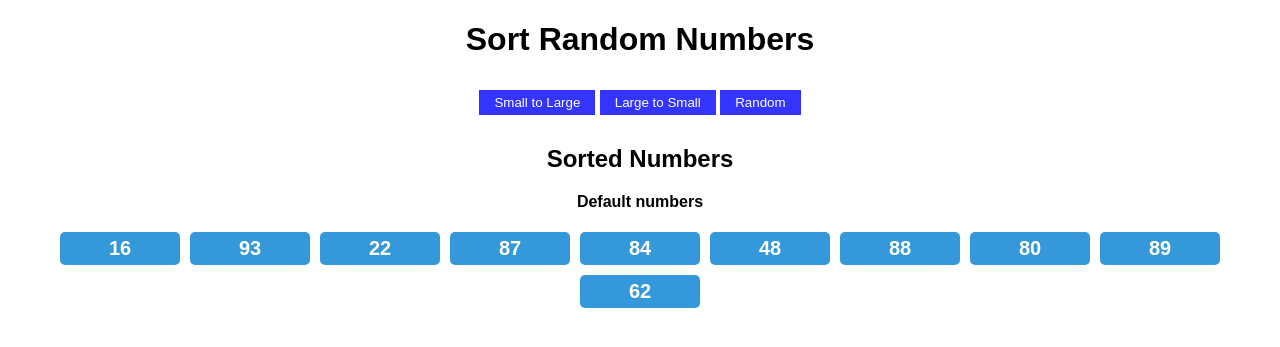
After one commit to Martin6363/php_user_data, a PHP site: page /lesson_3/index.html in a window 1280 px wide. The commit adds this page. Shown: the top 347 px of the page. Run offline with PHP 8.4, Linux system fonts and the light colour scheme.

Commit message:
ajax request

```diff
--- /dev/null
+++ b/lesson_3/ajax.js
@@ -0,0 +1,50 @@
+const numberDiv = document.getElementById("sortedNumbers");
+const inputSubmit = document.querySelectorAll('input[name="action"]');
+const form = document.querySelector("form");
+let actionSubmit = 'Default numbers';
+
+
+inputSubmit.forEach(function (button) {
+    button.addEventListener("click", function () {
+        actionSubmit = button.value;
+        getSortedNumbers(actionSubmit);
+        console.log(actionSubmit);
+    });
+});
+
+getSortedNumbers()
+
+function getSortedNumbers(sorting) {
+    let xhttp = new XMLHttpRequest();
+    let url = "server.php?action=" + sorting;
+    xhttp.open("GET", url);
+
+    xhttp.onreadystatechange = function () {
+        if (xhttp.readyState === 4 && xhttp.status === 200) {
+            let response = JSON.parse(xhttp.responseText);
+            console.log(response);
+            displaySortedNumbers(response);
+        }
+    };
+    xhttp.send();
+}
+
+function displaySortedNumbers(numbers) {
+    numberDiv.innerHTML = "<h2>Sorted Numbers</h2><div id='numberList'></div>";
+    const numberList = document.getElementById("numberList");
+    const actionText = document.createElement("p");
+
+    numbers?.forEach(function (number) {
+        const span = document.createElement("span");
+        span.textContent = number;
+        span.classList.add("number");
+        numberList.appendChild(span);
+    })
+
+    actionText.innerHTML = "<b>" + actionSubmit + "</b>";
+    numberDiv.insertBefore(actionText, numberList);
+}
+
+form.addEventListener("submit", function (e) {
+    e.preventDefault();
+});
--- a/lesson_3/formRegister.html
+++ b/lesson_3/formRegister.html
@@ -2,7 +2,7 @@
 <html>
 <head>
     <title>Registration Form</title>
-    <link rel="stylesheet" href="./style.css">
+    <link rel="stylesheet" href="./style.scss">
 </head>
 <body>
     <div class="container">
@@ -33,7 +33,7 @@
                 </label>
             </div>
             <div class="form-group">
-                <label for="date">Date of birth:</label>
+                <label for="date" class="label">Date of birth:</label>
                 <input type="date" id="date" name="date_of_birth" required>
             </div>
             <div class="form-group">
--- /dev/null
+++ b/lesson_3/index.html
@@ -0,0 +1,23 @@
+<!DOCTYPE html>
+<html lang="en">
+<head>
+    <meta charset="UTF-8">
+    <meta name="viewport" content="width=device-width, initial-scale=1.0">
+    <title>Sorting Numbers</title>
+    <link rel="stylesheet" href="./number.css">
+</head>
+<body>
+    <h1>Sort Random Numbers</h1>
+
+    <form action="server.php" method="get">
+        <input type="submit" name="action" value="Small to Large">
+        <input type="submit" name="action" value="Large to Small">
+        <input type="submit" name="action" value="Random">
+    </form>
+
+    <div id="sortedNumbers">
+        <h2>Sorted Numbers</h2>
+    </div>
+    <script src="ajax.js"></script>
+</body>
+</html>
--- /dev/null
+++ b/lesson_3/number.css
@@ -0,0 +1,43 @@
+body {
+    font-family: Arial, sans-serif;
+    text-align: center;
+}
+
+form {
+    display: inline-block;
+    margin: 10px;
+}
+
+form input {
+    padding: 5px 15px;
+    background-color: rgb(52, 52, 255);
+    color: #fff;
+    cursor: pointer;
+    border: none;
+}
+form input:hover {
+    background-color: rgb(0, 0, 180);
+}
+
+pre {
+    background-color: #f0f0f0;
+    border: 1px solid #ccc;
+    padding: 10px;
+    text-align: left;
+}
+
+.numberList {
+    width: 50%;
+}
+
+.number {
+    display: inline-block;
+    min-width: 100px;
+    padding: 5px 10px;
+    margin: 5px;
+    background-color: #3498db;
+    color: #fff;
+    border-radius: 5px;
+    font-weight: bold;
+    font-size: 20px;
+}
--- /dev/null
+++ b/lesson_3/server.php
@@ -0,0 +1,47 @@
+<?php
+session_start();
+
+define('MAX_NUMBER_COUNT', 10);
+define('MAX_NUMBER', 100);
+
+
+if (!isset($_SESSION['numbers'])) {
+    $_SESSION['numbers'] = generateRandomNumbers();
+}
+
+$action = isset($_GET['action']) ? $_GET['action'] : null;
+
+if ($action === 'Small to Large') {
+    usort($_SESSION['numbers'], 'smallToLarge');
+} elseif ($action === 'Large to Small') {
+    usort($_SESSION['numbers'], 'largeToSmall');
+} elseif ($action === 'Random') {
+    $_SESSION['numbers'] = generateRandomNumbers();
+}
+
+header('Content-Type: application/json');
+echo json_encode($_SESSION['numbers']);
+exit();
+
+function generateRandomNumbers() {
+    $randomNumbers = [];
+    for ($i = 0; $i < MAX_NUMBER_COUNT; $i++) {
+        $randomNumbers[] = rand(1, MAX_NUMBER);
+    }
+    return $randomNumbers;
+}
+
+function smallToLarge( $a, $b ) {
+    if ( $a > $b ) return 1;
+    elseif ( $a < $b ) return -1;
+    elseif ( $a == $b ) return 0;
+    else return 0;
+}
+
+function largeToSmall( $a, $b ) {
+    if ( $a < $b ) return 1;
+    elseif ( $a > $b ) return -1;
+    elseif ( $a == $b ) return 0;
+    else return 0;
+}
+?>
```
Also changed, not shown: lesson_3/index.php (deleted, +0 -83 lines), lesson_3/style.scss (renamed from lesson_3/style.css, +26 -34 lines).
